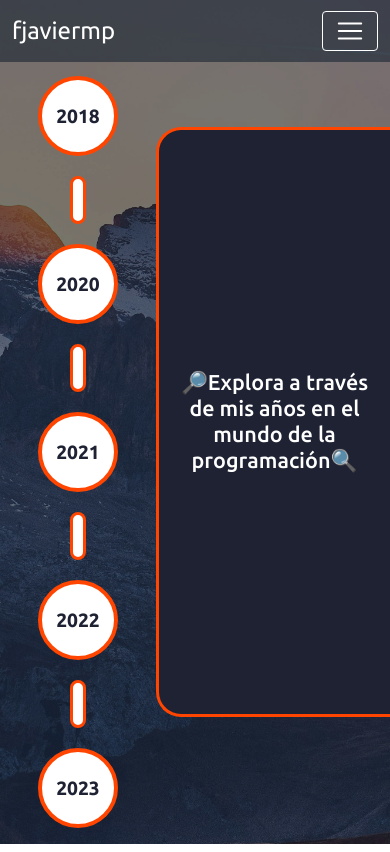
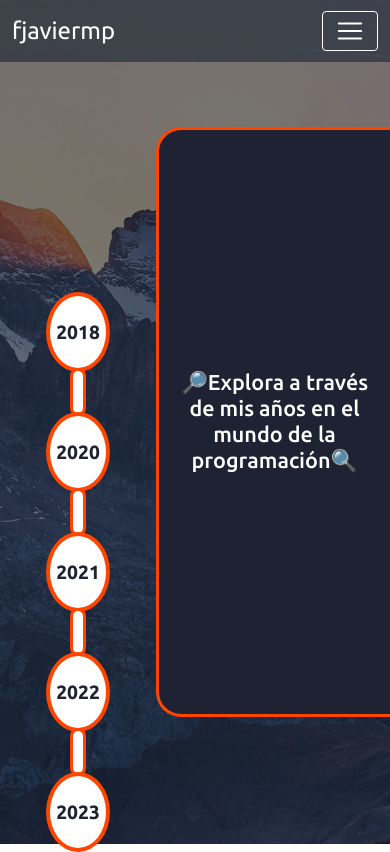
Before and after one commit to fjaviermp/fjaviermp.github.io, a Vue app: page /experiencia in a window 390 px wide. Built offline with nearby package versions, Linux system fonts and the light colour scheme.

Commit message:
Arreglo responsive para moviles pequeños en experiencias

```diff
--- a/src/components/JobsComponents/ExperienceTile.vue
+++ b/src/components/JobsComponents/ExperienceTile.vue
@@ -97,5 +97,15 @@
             75% { transform: translateX(-20px) }
             100% { transform: translateX(0px) }
         }
+        @media only screen and (max-width: 680px){
+            #experiencias{
+                justify-content: center;
+            }
+            .experienceTile{
+                width: 4em;
+                height: 4em;
+                margin: 0;
+            }
+        }
     }
 </style>
```
Also changed, not shown: img/montana.jpg.
